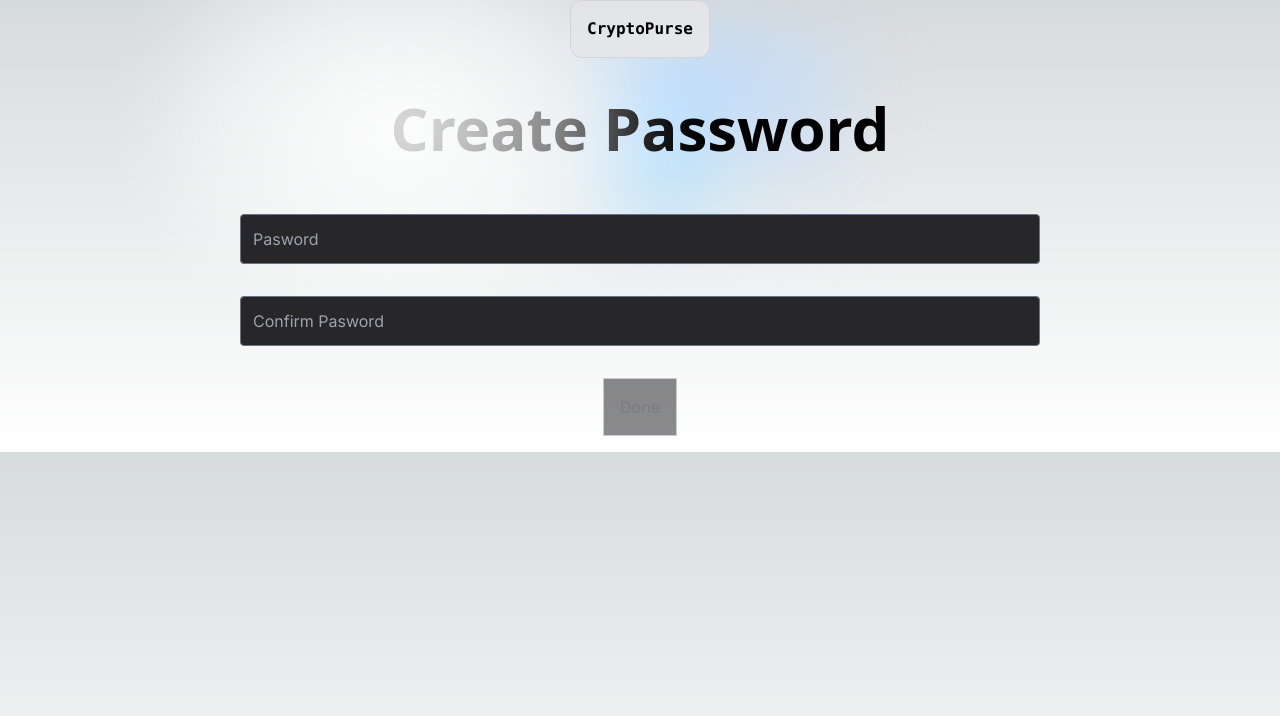
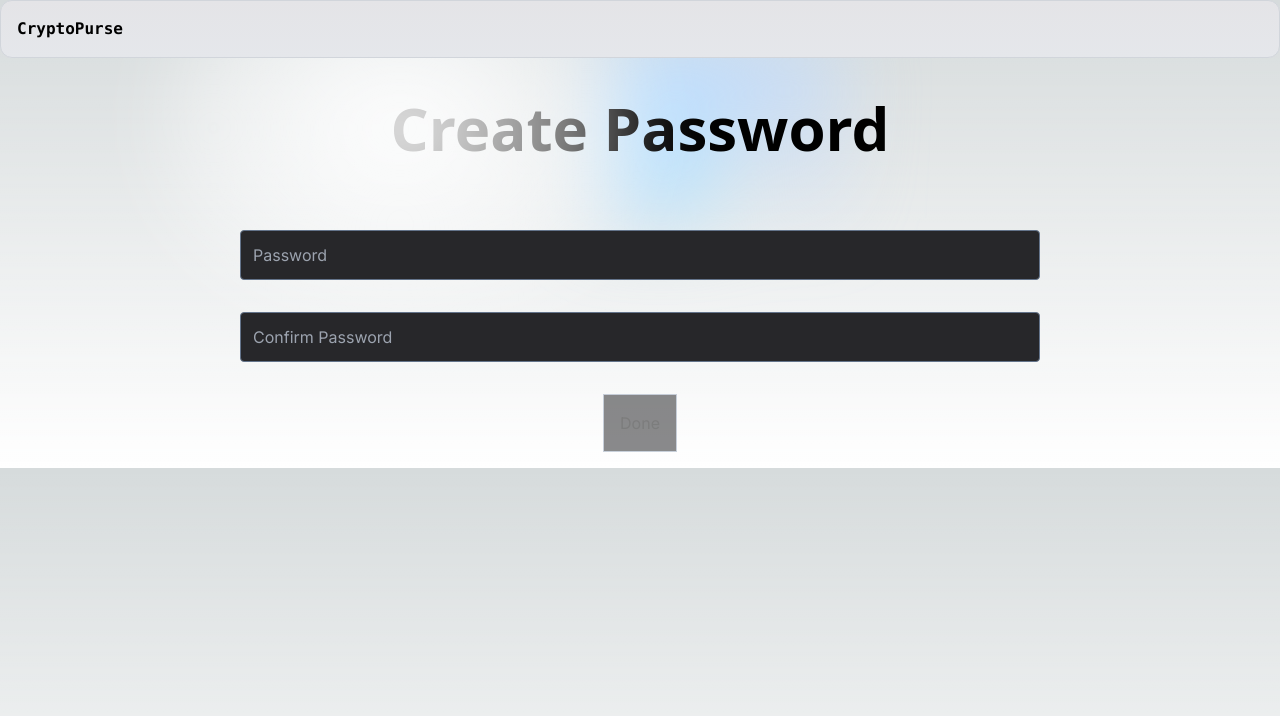
Before and after one commit to AbhiDiva96/CryptoPurse, a Next.js app: page /singup in a window 1280 px wide. Shown: the top 716 px of the page. Built offline with nearby package versions, Linux system fonts and the light colour scheme.

Commit message:
Refactored code

```diff
--- a/app/(auth)/singup/page.tsx
+++ b/app/(auth)/singup/page.tsx
@@ -4,72 +4,60 @@ import { useState } from "react"
 import { useRouter } from "next/navigation";
 
 export default function Auth () {
-
-      const[password, setPassword] = useState("");
-      const[confirm, setConfirmpassword] = useState("");
-
+    const [password, setPassword] = useState("");
+    const [confirm, setConfirmpassword] = useState("");
+    const [signupMessage, setSignupMessage] = useState('');
 
     const router = useRouter();
 
-       function storePassword(){
+    function storePassword() {
         const PasswordStore = password;
-            localStorage.setItem("password", PasswordStore)
+        localStorage.setItem("password", PasswordStore);
     }
 
-        // if(!passwordExits){
-        //     router.push('/singin')
-        // }else{
-        //   router.push('/')
-        // }
-
     const submit = () => {
-
-         if(!password || !confirm){
-            alert('fill all the input')
-            return;
+        if (password === confirm) {
+            storePassword();
+            setSignupMessage('Password set successfully');
+            router.push('/createwallet');
+        } else {
+            setSignupMessage('Passwords do not match');
+        }
     }
 
-           if(password == confirm){
-            storePassword();
-             router.push('/createwallet')
-             alert('welcome to wallet page')
-
-            }else{
-            alert('password is wrong')
-          }
-
-      }
-
-
-    return <div >
+    return (
+        <div>
             <div className="flex justify-center relative z-[-1] flex place-items-center before:absolute before:h-[300px] before:w-full before:-translate-x-1/2 before:rounded-full before:bg-gradient-radial before:from-white before:to-transparent before:blur-2xl before:content-[''] after:absolute after:-z-20 after:h-[180px] after:w-full after:translate-x-1/3 after:bg-gradient-conic after:from-sky-200 after:via-blue-200 after:blur-2xl after:content-[''] before:dark:bg-gradient-to-br before:dark:from-transparent before:dark:to-blue-700 before:dark:opacity-10 after:dark:from-sky-900 after:dark:via-[#0141ff] after:dark:opacity-40 sm:before:w-[480px] sm:after:w-[240px] before:lg:h-[360px]">
-        <div className="relative drop-shadow-[0_0_0.3rem_#ffffff70] invert"/>
+                <div className="relative drop-shadow-[0_0_0.3rem_#ffffff70] invert" />
                 <div className="flex justify-center py-10">
-           <h2 className=" text-3xl md:text-6xl font-sans font-bold antialiased hover:subpixel-antialiased">
+                    <h2 className="text-3xl md:text-6xl font-sans font-bold antialiased hover:subpixel-antialiased">
                         Create Password
                     </h2>
                 </div>
+            </div>
 
+            <div className={`py-2 text-center ${signupMessage === 'Password set successfully' ? 'text-green-500' : 'text-red-500'}`}>
+                {signupMessage}
             </div>
 
             <div className="flex justify-center">
-         <input type="password"
-          placeholder="Pasword"
+                <input
+                    type="password"
+                    placeholder="Password"
                     value={password}
                     required
                     onChange={(e) => setPassword(e.target.value)}
                     className="border border-slate-500 w-[100vh] bg-zinc-800 rounded p-3 m-4"
                 />
-
             </div>
             <div className="flex justify-center">
-         <input type="password"
-          placeholder="Confirm Pasword"
+                <input
+                    type="password"
+                    placeholder="Confirm Password"
                     required
                     onChange={(e) => setConfirmpassword(e.target.value)}
                     className="border border-slate-500 w-[100vh] bg-zinc-800 rounded p-3 m-4"
                 />
-
             </div>
 
             <div className="flex justify-center">
@@ -81,6 +69,6 @@ export default function Auth () {
                     Done
                 </button>
             </div>
-
         </div>
+    )
 }
--- a/app/createwallet/page.tsx
+++ b/app/createwallet/page.tsx
@@ -1,22 +1,15 @@
 'use client'
-
 import { useRouter } from "next/navigation";
-
 import AddCircleOutlineIcon from '@mui/icons-material/AddCircleOutline';
 import AddCircleIcon from '@mui/icons-material/AddCircle';
 import LogoutIcon from '@mui/icons-material/Logout';
-
 import {derivePath} from 'ed25519-hd-key'
-
 import { mnemonicToSeed, mnemonicToSeedSync } from "bip39";
-
 import { Keypair, PublicKey } from "@solana/web3.js";
 import  {Wallet , HDNodeWallet} from "ethers";
 import nacl from "tweetnacl"
-
 import React, { useState } from "react";
 import { WalletCard } from "@/components/ui/walletCard";
-import { Navbar } from "@/components/ui/Navbar";
 
 
 interface wallet {
@@ -35,16 +28,11 @@ export default function CreateWallet ({nemonic}:any) {
      const router = useRouter();
 
      const [currentIndex, setCurrentIndex] = useState(0);
-    //  const [pubPriKey, setPubPriKey]  = useState([]);
       const [solwallets, setSolWallets] = useState<wallet[]>([]);
       const [ethWallets, setEthWallets] = useState<ethWallet[]>([]);
 
 
      const createSolWallet = () => {
-        // if (!isValidMnemonic(mnmo)) {
-        //     alert("Invalid or missing mnemonic. Please provide a valid seed phrase.");
-        //     return;
-        //   }
 
           const seed = mnemonicToSeedSync(nemonic);
           const path = `m/44'/501'/${currentIndex}'/0'`;
@@ -104,15 +92,12 @@ export default function CreateWallet ({nemonic}:any) {
                   }
         }
 
-
-
     const handleLogout = () => {
 
         localStorage.removeItem('password');
         localStorage.removeItem('mneomic')
          localStorage.removeItem('keypairs');
 
-        alert("loged out of the wallet")
         router.push('/')
     }
 
@@ -120,7 +105,7 @@ export default function CreateWallet ({nemonic}:any) {
     return <div >
 
         <div className="flex justify-end p-4">
-            <div className="border-4 rounded-full p-1 cursor-pointer hover:before:content-['logout']" onClick={()=> handleLogout()} >
+            <div className="border-4 rounded-full p-4 cursor-pointer hover:before:content-['logout']" onClick={()=> handleLogout()} >
                 <LogoutIcon />
             </div>
         </div>
@@ -137,10 +122,6 @@ export default function CreateWallet ({nemonic}:any) {
             </div>
 
 
-
-
-
-
       <div className="flex justify-center ">
            <div className="flex justify-center h-48 w-auto sm:w-[900px] p-4 border border-slate-400 bg-zinc-800">
 
@@ -151,8 +132,6 @@ export default function CreateWallet ({nemonic}:any) {
                     </div>
 
                     <div className="flex justify-center grid grid-cols-2 gap-8">
-
-
                         <button onClick={createSolWallet}>
 
                         <div className="bg-slate-900 border border-zinc-700 p-4 rounded w-auto cursor-pointer">
@@ -160,7 +139,6 @@ export default function CreateWallet ({nemonic}:any) {
                            < AddCircleOutlineIcon />
                             </div>
                         <div>
-
                             solana wallet
                         </div>
                         </div>
@@ -184,10 +162,6 @@ export default function CreateWallet ({nemonic}:any) {
                  </div>
            </div>
            </div>
-
-
-
-
 
        <div className="pt-10">
             <div className="flex justify-center relative z-[-1] flex place-items-center  before:absolute before:h-[300px] before:w-full before:-translate-x-1/2 before:rounded-full before:bg-gradient-radial before:from-white before:to-transparent before:blur-2xl before:content-[''] after:absolute after:-z-20 after:h-[180px] after:w-full after:translate-x-1/3 after:bg-gradient-conic after:from-sky-200 after:via-blue-200 after:blur-2xl after:content-[''] before:dark:bg-gradient-to-br before:dark:from-transparent before:dark:to-blue-700 before:dark:opacity-10 after:dark:from-sky-900 after:dark:via-[#0141ff] after:dark:opacity-40 sm:before:w-[480px] sm:after:w-[240px] before:lg:h-[360px]">
@@ -233,23 +207,12 @@ export default function CreateWallet ({nemonic}:any) {
                                         </div>
                                     </div>
                                 </div>
-
                             <div>
                         </div>
                 </div>
             </div>
         </div >
-
-
-
         </div>
-
-
-
     </div>
 
 }
-
-// CreateWallet.propTypes = {
-//     mnmo: PropTypes.string.isRequired,
-//   };
--- a/components/ui/Navbar.tsx
+++ b/components/ui/Navbar.tsx
@@ -6,8 +6,8 @@ export const Navbar = () => {
 
     return <div>
             <Link href={"/"}>
-                <div className=" w-full max-w-50xl items-center justify-center font-mono font-bold text-md lg:flex">
-                    <p className=" flex w-full justify-center border-b border-gray-300 bg-gradient-to-b from-zinc-200 pb-6 pt-8 backdrop-blur-2xl dark:border-neutral-800 dark:bg-zinc-800/30 dark:from-inherit lg:static lg:w-auto  lg:rounded-xl lg:border lg:bg-gray-200 lg:p-4 lg:dark:bg-zinc-800/30">
+                <div className="w-full items-center justify-center font-mono font-bold text-md lg:flex">
+                    <p className="flex w-full justify-right border-b border-gray-300 bg-gradient-to-b from-zinc-200 pb-6 pt-8 backdrop-blur-2xl dark:border-neutral-800 dark:bg-zinc-800/30 dark:from-inherit lg:rounded-xl lg:border lg:bg-gray-200 lg:p-4 lg:dark:bg-zinc-800/30">
                        CryptoPurse
                        <code className="font-mono font-bold"></code>
                     </p>
--- a/components/ui/walletHome.tsx
+++ b/components/ui/walletHome.tsx
@@ -36,9 +36,10 @@ export const Wallet = () => {
 
       </div>
 
-      <div className="py-6 sm:py-20 flex justify-center  sm:px-60">
-           <p className="flex justify-center text-md font-serif tracking-wider	">
-             CryptoPurse is Your Personal cryptoCurrency wallet. create your wallet . CryptoPurse introduced to for the transcation of cryptoCurrency with feature of sending and receiving cryptoCurrency.
+      <div className="py-6 sm:py-20 flex justify-center sm:px-60">
+           <p className="flex justify-center text-md font-serif tracking-wider text-center">
+             CryptoPurse is Your Personal cryptoCurrency wallet. create your wallet.<br />
+             CryptoPurse introduced to for the transcation of cryptoCurrency with feature of sending and receiving cryptoCurrency.
             </p>
             </div>
 
```
Also changed, not shown: app/(auth)/signin/page.tsx (+24 -41 lines), app/page.tsx (+0 -21 lines), components/app.tsx (deleted). Lines whose indentation alone changed are shown as unchanged.
